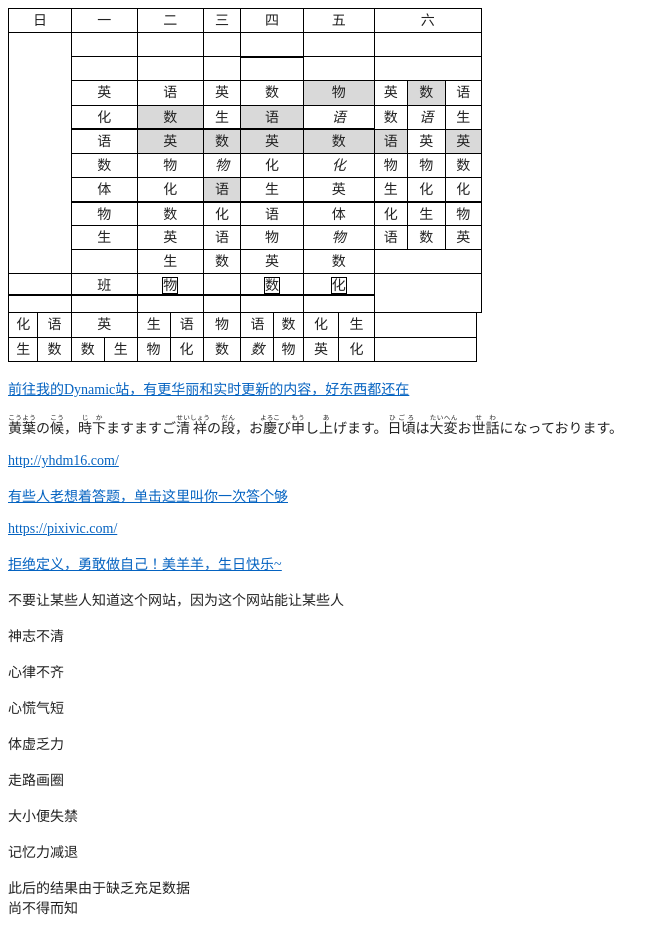
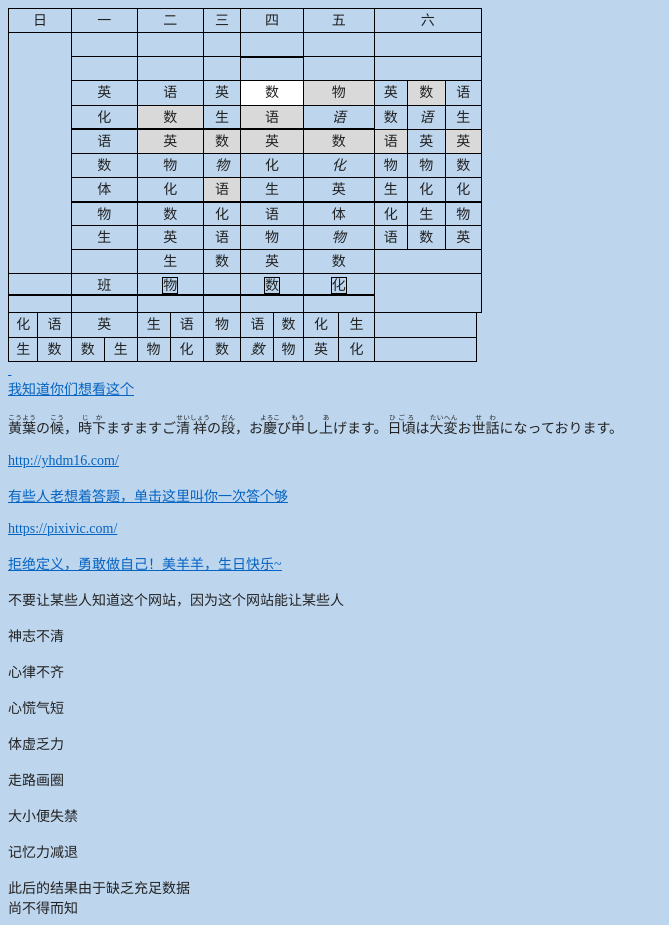
Before and after one commit to 9826HZg/AnotherDuskySite, a plain HTML site: page index.htm in a window 1280 px wide. Shown: the whole page, without its empty margins (0-669 px from the left). Drawn offline with Linux system fonts and the light colour scheme.

Commit message:
Add files via upload

```diff
--- a/index.htm
+++ b/index.htm
@@ -11,23 +11,22 @@ xmlns="http://www.w3.org/TR/REC-html40">
 <meta name=Generator content="Microsoft Word 15">
 <meta name=Originator content="Microsoft Word 15">
 <link rel=File-List href="index.files/filelist.xml">
-<title>あります</title>
 <!--[if gte mso 9]><xml>
  <o:DocumentProperties>
   <o:Author>Teng KR</o:Author>
   <o:Template>Normal</o:Template>
   <o:LastAuthor>登录d5</o:LastAuthor>
   <o:Revision>2</o:Revision>
-  <o:TotalTime>63</o:TotalTime>
+  <o:TotalTime>64</o:TotalTime>
   <o:LastPrinted>2022-09-30T13:46:00Z</o:LastPrinted>
-  <o:Created>2022-10-07T23:51:00Z</o:Created>
-  <o:LastSaved>2022-10-07T23:51:00Z</o:LastSaved>
+  <o:Created>2022-10-08T23:03:00Z</o:Created>
+  <o:LastSaved>2022-10-08T23:03:00Z</o:LastSaved>
   <o:Pages>1</o:Pages>
-  <o:Words>224</o:Words>
-  <o:Characters>1278</o:Characters>
-  <o:Lines>10</o:Lines>
-  <o:Paragraphs>2</o:Paragraphs>
-  <o:CharactersWithSpaces>1500</o:CharactersWithSpaces>
+  <o:Words>239</o:Words>
+  <o:Characters>1365</o:Characters>
+  <o:Lines>11</o:Lines>
+  <o:Paragraphs>3</o:Paragraphs>
+  <o:CharactersWithSpaces>1601</o:CharactersWithSpaces>
   <o:Version>16.00</o:Version>
  </o:DocumentProperties>
  <o:CustomDocumentProperties>
@@ -48,10 +47,9 @@ xmlns="http://www.w3.org/TR/REC-html40">
 <link rel=colorSchemeMapping href="index.files/colorschememapping.xml">
 <!--[if gte mso 9]><xml>
  <w:WordDocument>
-  <w:Zoom>123</w:Zoom>
   <w:SpellingState>Clean</w:SpellingState>
   <w:GrammarState>Clean</w:GrammarState>
-  <w:TrackMoves>false</w:TrackMoves>
+  <w:TrackMoves/>
   <w:TrackFormatting/>
   <w:PunctuationKerning/>
   <w:DrawingGridHorizontalSpacing>5.25 磅</w:DrawingGridHorizontalSpacing>
@@ -681,14 +679,6 @@ xmlns="http://www.w3.org/TR/REC-html40">
 <!--
  /* Font Definitions */
  @font-face
-	{font-family:宋体;
-	panose-1:2 1 6 0 3 1 1 1 1 1;
-	mso-font-alt:SimSun;
-	mso-font-charset:134;
-	mso-generic-font-family:auto;
-	mso-font-pitch:variable;
-	mso-font-signature:3 680460288 22 0 262145 0;}
-@font-face
 	{font-family:"Cambria Math";
 	panose-1:2 4 5 3 5 4 6 3 2 4;
 	mso-font-charset:0;
@@ -724,13 +714,6 @@ xmlns="http://www.w3.org/TR/REC-html40">
 	mso-generic-font-family:roman;
 	mso-font-pitch:variable;
 	mso-font-signature:-2147482905 717749503 18 0 131231 0;}
-@font-face
-	{font-family:"\@宋体";
-	panose-1:2 1 6 0 3 1 1 1 1 1;
-	mso-font-charset:134;
-	mso-generic-font-family:auto;
-	mso-font-pitch:variable;
-	mso-font-signature:3 680460288 22 0 262145 0;}
  /* Style Definitions */
  p.MsoNormal, li.MsoNormal, div.MsoNormal
 	{mso-style-unhide:no;
@@ -747,8 +730,7 @@ xmlns="http://www.w3.org/TR/REC-html40">
 	color:#222222;
 	mso-font-kerning:1.0pt;}
 p.MsoHeader, li.MsoHeader, div.MsoHeader
-	{mso-style-noshow:yes;
-	mso-style-priority:99;
+	{mso-style-priority:99;
 	mso-style-link:"页眉 字符";
 	margin:0cm;
 	text-align:center;
@@ -766,8 +748,7 @@ p.MsoHeader, li.MsoHeader, div.MsoHeader
 	color:#222222;
 	mso-font-kerning:1.0pt;}
 p.MsoFooter, li.MsoFooter, div.MsoFooter
-	{mso-style-noshow:yes;
-	mso-style-priority:99;
+	{mso-style-priority:99;
 	mso-style-link:"页脚 字符";
 	margin:0cm;
 	mso-pagination:none;
@@ -780,8 +761,7 @@ p.MsoFooter, li.MsoFooter, div.MsoFooter
 	color:#222222;
 	mso-font-kerning:1.0pt;}
 a:link, span.MsoHyperlink
-	{mso-style-noshow:yes;
-	mso-style-priority:99;
+	{mso-style-priority:99;
 	color:#0563C1;
 	mso-themecolor:hyperlink;
 	text-decoration:underline;
@@ -793,20 +773,8 @@ a:visited, span.MsoHyperlinkFollowed
 	mso-themecolor:followedhyperlink;
 	text-decoration:underline;
 	text-underline:single;}
-p.msonormal0, li.msonormal0, div.msonormal0
-	{mso-style-name:msonormal;
-	mso-style-unhide:no;
-	mso-margin-top-alt:auto;
-	margin-right:0cm;
-	mso-margin-bottom-alt:auto;
-	margin-left:0cm;
-	mso-pagination:widow-orphan;
-	font-size:12.0pt;
-	font-family:宋体;
-	mso-bidi-font-family:宋体;}
 span.a
 	{mso-style-name:"页眉 字符";
-	mso-style-noshow:yes;
 	mso-style-priority:99;
 	mso-style-unhide:no;
 	mso-style-locked:yes;
@@ -815,7 +783,6 @@ span.a
 	mso-bidi-font-size:9.0pt;}
 span.a0
 	{mso-style-name:"页脚 字符";
-	mso-style-noshow:yes;
 	mso-style-priority:99;
 	mso-style-unhide:no;
 	mso-style-locked:yes;
@@ -828,8 +795,6 @@ span.GramE
 .MsoChpDefault
 	{mso-style-type:export-only;
 	mso-default-props:yes;
-	font-size:10.0pt;
-	mso-ansi-font-size:10.0pt;
 	mso-bidi-font-size:10.5pt;
 	font-family:等线;
 	mso-ascii-font-family:等线;
@@ -837,8 +802,7 @@ span.GramE
 	mso-hansi-font-family:等线;
 	mso-bidi-font-family:"Times New Roman";
 	mso-bidi-theme-font:minor-bidi;
-	color:#222222;
-	mso-font-kerning:0pt;}
+	color:#222222;}
  /* Page Definitions */
  @page
 	{mso-page-border-surround-header:no;
@@ -872,10 +836,10 @@ div.WordSection1
 	mso-padding-alt:0cm 5.4pt 0cm 5.4pt;
 	mso-para-margin:0cm;
 	mso-pagination:widow-orphan;
-	font-size:10.0pt;
-	mso-bidi-font-size:10.5pt;
+	font-size:10.5pt;
 	font-family:等线;
-	color:#222222;}
+	color:#222222;
+	mso-font-kerning:1.0pt;}
 table.MsoTableGrid
 	{mso-style-name:网格型;
 	mso-tstyle-rowband-size:0;
@@ -895,15 +859,16 @@ table.MsoTableGrid
 	mso-font-kerning:1.0pt;}
 </style>
 <![endif]--><!--[if gte mso 9]><xml>
- <o:shapedefaults v:ext="edit" spidmax="2050"/>
-</xml><![endif]--><!--[if gte mso 9]><xml>
+ <o:shapedefaults v:ext="edit" spidmax="2050">
+  <o:colormenu v:ext="edit" fillcolor="none [1304]"/>
+ </o:shapedefaults></xml><![endif]--><!--[if gte mso 9]><xml>
  <o:shapelayout v:ext="edit">
   <o:idmap v:ext="edit" data="2"/>
  </o:shapelayout></xml><![endif]-->
 </head>
 
-<body lang=ZH-CN link="#0563C1" vlink="#954F72" style='tab-interval:21.0pt;
-word-wrap:break-word;text-justify-trim:punctuation'>
+<body bgcolor="#BDD6EE" lang=ZH-CN link="#0563C1" vlink="#954F72"
+style='tab-interval:21.0pt;word-wrap:break-word;text-justify-trim:punctuation'>
 
 <div class=WordSection1 style='layout-grid:15.6pt'>
 
@@ -1736,12 +1701,13 @@ word-wrap:break-word;text-justify-trim:punctuation'>
  <![endif]>
 </table>
 
-<p class=MsoNormal><span lang=EN-US><o:p>&nbsp;</o:p></span></p>
+<p class=MsoNormal><span class=MsoHyperlink><span lang=EN-US><o:p><span
+ style='text-decoration:none'>&nbsp;</span></o:p></span></span></p>
 
 <p class=MsoNormal><span lang=EN-US><a
-href="https://9tyes.sharepoint.com/sites/melancholy"><span lang=EN-US><span
-lang=EN-US>前往我的Dynamic</span></span><span lang=EN-US><span lang=EN-US>站，有更华丽和实时更新的内容，好东西都还在</span></span></a><span
-class=MsoHyperlink><o:p></o:p></span></span></p>
+href="https://9tyes.sharepoint.com/sites/melancholy/SitePages/%E5%A5%BD%E5%A5%BD%E6%83%B3%E4%B8%80%E6%83%B3%E4%BD%A0%E4%B8%BA%E4%BB%80%E4%B9%88%E7%82%B9%E8%BF%9B%E6%9D%A5.aspx"><span
+lang=EN-US><span lang=EN-US>我知道你们想看这</span></span><span lang=EN-US><span
+lang=EN-US>个</span></span></a><span class=MsoHyperlink><o:p></o:p></span></span></p>
 
 <p class=MsoNormal><span lang=EN-US><o:p>&nbsp;</o:p></span></p>
 
@@ -1749,24 +1715,49 @@ class=MsoHyperlink><o:p></o:p></span></span></p>
 minor-latin;mso-fareast-font-family:等线;mso-fareast-theme-font:minor-latin;
 mso-hansi-font-family:等线;mso-hansi-theme-font:minor-latin;mso-fareast-language:
 JA'><ruby style='ruby-align:distribute-space'><span lang=JA>黄葉</span><rp>(</rp><rt
-style='font-size:5.0pt;layout-grid-mode:line'>こうよう</rt><rp>)</rp></ruby><span
-lang=JA style='font-size:10.5pt'>の</span><span style='font-size:10.5pt'><ruby
-style='ruby-align:distribute-space'><span lang=JA>候</span><rp>(</rp><rt
-style='font-size:5.0pt;layout-grid-mode:line'>こう</rt><rp>)</rp></ruby><span
-lang=JA style='font-size:10.5pt'>，</span><span style='font-size:10.5pt'><ruby
-style='ruby-align:distribute-space'><span lang=JA>時下</span><rp>(</rp><rt
-style='font-size:5.0pt;layout-grid-mode:line'>じか</rt><rp>)</rp></ruby><span
-lang=JA style='font-size:10.5pt'>ますますご</span><span style='font-size:10.5pt'><ruby
-style='ruby-align:distribute-space'><span lang=JA>清</span><rp>(</rp><rt
-style='font-size:5.0pt;layout-grid-mode:line'>せい</rt><rp>)</rp></ruby><span
+style='font-size:5.0pt;layout-grid-mode:line'>こうよう</rt><rp>)</rp></ruby></span><span
+lang=JA style='font-size:10.5pt;mso-ascii-font-family:等线;mso-ascii-theme-font:
+minor-latin;mso-fareast-font-family:等线;mso-fareast-theme-font:minor-latin;
+mso-hansi-font-family:等线;mso-hansi-theme-font:minor-latin;mso-fareast-language:
+JA'>の</span><span lang=EN-US style='font-size:10.5pt;mso-ascii-font-family:
+等线;mso-ascii-theme-font:minor-latin;mso-fareast-font-family:等线;mso-fareast-theme-font:
+minor-latin;mso-hansi-font-family:等线;mso-hansi-theme-font:minor-latin;
+mso-fareast-language:JA'><ruby style='ruby-align:distribute-space'><span
+lang=JA>候</span><rp>(</rp><rt style='font-size:5.0pt;layout-grid-mode:line'>こう</rt><rp>)</rp></ruby></span><span
+lang=JA style='font-size:10.5pt;mso-ascii-font-family:等线;mso-ascii-theme-font:
+minor-latin;mso-fareast-font-family:等线;mso-fareast-theme-font:minor-latin;
+mso-hansi-font-family:等线;mso-hansi-theme-font:minor-latin;mso-fareast-language:
+JA'>，</span><span lang=EN-US style='font-size:10.5pt;mso-ascii-font-family:
+等线;mso-ascii-theme-font:minor-latin;mso-fareast-font-family:等线;mso-fareast-theme-font:
+minor-latin;mso-hansi-font-family:等线;mso-hansi-theme-font:minor-latin;
+mso-fareast-language:JA'><ruby style='ruby-align:distribute-space'><span
+lang=JA>時下</span><rp>(</rp><rt style='font-size:5.0pt;layout-grid-mode:line'>じか</rt><rp>)</rp></ruby></span><span
+lang=JA style='font-size:10.5pt;mso-ascii-font-family:等线;mso-ascii-theme-font:
+minor-latin;mso-fareast-font-family:等线;mso-fareast-theme-font:minor-latin;
+mso-hansi-font-family:等线;mso-hansi-theme-font:minor-latin;mso-fareast-language:
+JA'>ますますご</span><span lang=EN-US style='font-size:10.5pt;mso-ascii-font-family:
+等线;mso-ascii-theme-font:minor-latin;mso-fareast-font-family:等线;mso-fareast-theme-font:
+minor-latin;mso-hansi-font-family:等线;mso-hansi-theme-font:minor-latin;
+mso-fareast-language:JA'><ruby style='ruby-align:distribute-space'><span
+lang=JA>清</span><rp>(</rp><rt style='font-size:5.0pt;layout-grid-mode:line'>せい</rt><rp>)</rp></ruby><span
 style='font-size:10.5pt'><ruby style='ruby-align:distribute-space'><span
-lang=JA>祥</span><rp>(</rp><rt style='font-size:5.0pt;layout-grid-mode:line'>しょう</rt><rp>)</rp></ruby><span
-lang=JA style='font-size:10.5pt'>の</span><span style='font-size:10.5pt'><ruby
-style='ruby-align:distribute-space'><span lang=JA>段</span><rp>(</rp><rt
-style='font-size:5.0pt;layout-grid-mode:line'>だん</rt><rp>)</rp></ruby><span
-lang=JA style='font-size:10.5pt'>，お</span><span style='font-size:10.5pt'><ruby
-style='ruby-align:distribute-space'><span lang=JA>慶</span><rp>(</rp><rt
-style='font-size:5.0pt;layout-grid-mode:line'>よろこ</rt><rp>)</rp></ruby><span
+lang=JA>祥</span><rp>(</rp><rt style='font-size:5.0pt;layout-grid-mode:line'>しょう</rt><rp>)</rp></ruby></span></span><span
+lang=JA style='font-size:10.5pt;mso-ascii-font-family:等线;mso-ascii-theme-font:
+minor-latin;mso-fareast-font-family:等线;mso-fareast-theme-font:minor-latin;
+mso-hansi-font-family:等线;mso-hansi-theme-font:minor-latin;mso-fareast-language:
+JA'>の</span><span lang=EN-US style='font-size:10.5pt;mso-ascii-font-family:
+等线;mso-ascii-theme-font:minor-latin;mso-fareast-font-family:等线;mso-fareast-theme-font:
+minor-latin;mso-hansi-font-family:等线;mso-hansi-theme-font:minor-latin;
+mso-fareast-language:JA'><ruby style='ruby-align:distribute-space'><span
+lang=JA>段</span><rp>(</rp><rt style='font-size:5.0pt;layout-grid-mode:line'>だん</rt><rp>)</rp></ruby></span><span
+lang=JA style='font-size:10.5pt;mso-ascii-font-family:等线;mso-ascii-theme-font:
+minor-latin;mso-fareast-font-family:等线;mso-fareast-theme-font:minor-latin;
+mso-hansi-font-family:等线;mso-hansi-theme-font:minor-latin;mso-fareast-language:
+JA'>，お</span><span lang=EN-US style='font-size:10.5pt;mso-ascii-font-family:
+等线;mso-ascii-theme-font:minor-latin;mso-fareast-font-family:等线;mso-fareast-theme-font:
+minor-latin;mso-hansi-font-family:等线;mso-hansi-theme-font:minor-latin;
+mso-fareast-language:JA'><ruby style='ruby-align:distribute-space'><span
+lang=JA>慶</span><rp>(</rp><rt style='font-size:5.0pt;layout-grid-mode:line'>よろこ</rt><rp>)</rp></ruby><span
 lang=JA style='font-size:10.5pt'>び</span><span style='font-size:10.5pt'><ruby
 style='ruby-align:distribute-space'><span lang=JA>申</span><rp>(</rp><rt
 style='font-size:5.0pt;layout-grid-mode:line'>もう</rt><rp>)</rp></ruby><span
@@ -1775,21 +1766,29 @@ style='ruby-align:distribute-space'><span lang=JA>上</span><rp>(</rp><rt
 style='font-size:5.0pt;layout-grid-mode:line'>あ</rt><rp>)</rp></ruby><span
 lang=JA style='font-size:10.5pt'>げます。</span><span style='font-size:10.5pt'><ruby
 style='ruby-align:distribute-space'><span lang=JA>日頃</span><rp>(</rp><rt
-style='font-size:5.0pt;layout-grid-mode:line'>ひごろ</rt><rp>)</rp></ruby><span
-lang=JA style='font-size:10.5pt'>は</span><span style='font-size:10.5pt'><ruby
-style='ruby-align:distribute-space'><span lang=JA>大</span><rp>(</rp><rt
-style='font-size:5.0pt;layout-grid-mode:line'>たい</rt><rp>)</rp></ruby><span
+style='font-size:5.0pt;layout-grid-mode:line'>ひごろ</rt><rp>)</rp></ruby></span></span></span></span><span
+lang=JA style='font-size:10.5pt;mso-ascii-font-family:等线;mso-ascii-theme-font:
+minor-latin;mso-fareast-font-family:等线;mso-fareast-theme-font:minor-latin;
+mso-hansi-font-family:等线;mso-hansi-theme-font:minor-latin;mso-fareast-language:
+JA'>は</span><span lang=EN-US style='font-size:10.5pt;mso-ascii-font-family:
+等线;mso-ascii-theme-font:minor-latin;mso-fareast-font-family:等线;mso-fareast-theme-font:
+minor-latin;mso-hansi-font-family:等线;mso-hansi-theme-font:minor-latin;
+mso-fareast-language:JA'><ruby style='ruby-align:distribute-space'><span
+lang=JA>大</span><rp>(</rp><rt style='font-size:5.0pt;layout-grid-mode:line'>たい</rt><rp>)</rp></ruby><span
 style='font-size:10.5pt'><ruby style='ruby-align:distribute-space'><span
 lang=JA>変</span><rp>(</rp><rt style='font-size:5.0pt;layout-grid-mode:line'>へん</rt><rp>)</rp></ruby><span
 lang=JA style='font-size:10.5pt'>お</span><span style='font-size:10.5pt'><ruby
 style='ruby-align:distribute-space'><span lang=JA>世</span><rp>(</rp><rt
 style='font-size:5.0pt;layout-grid-mode:line'>せ</rt><rp>)</rp></ruby><span
 style='font-size:10.5pt'><ruby style='ruby-align:distribute-space'><span
-lang=JA>話</span><rp>(</rp><rt style='font-size:5.0pt;layout-grid-mode:line'>わ</rt><rp>)</rp></ruby><span
-lang=JA style='font-size:10.5pt'>になっております。</span></span></span></span></span></span></span></span></span></span></span></span></span></span></span><span
-lang=EN-US style='font-size:10.5pt;mso-ascii-font-family:等线;mso-ascii-theme-font:
-minor-latin;mso-fareast-font-family:"Yu Mincho";mso-hansi-font-family:等线;
-mso-hansi-theme-font:minor-latin;mso-fareast-language:JA'><o:p></o:p></span></p>
+lang=JA>話</span><rp>(</rp><rt style='font-size:5.0pt;layout-grid-mode:line'>わ</rt><rp>)</rp></ruby></span></span></span></span><span
+lang=JA style='font-size:10.5pt;mso-ascii-font-family:等线;mso-ascii-theme-font:
+minor-latin;mso-fareast-font-family:等线;mso-fareast-theme-font:minor-latin;
+mso-hansi-font-family:等线;mso-hansi-theme-font:minor-latin;mso-fareast-language:
+JA'>になっております。</span><span lang=EN-US style='font-size:10.5pt;mso-ascii-font-family:
+等线;mso-ascii-theme-font:minor-latin;mso-fareast-font-family:"Yu Mincho";
+mso-hansi-font-family:等线;mso-hansi-theme-font:minor-latin;mso-fareast-language:
+JA'><o:p></o:p></span></p>
 
 <p class=MsoNormal><span lang=EN-US style='mso-ascii-font-family:等线;mso-ascii-theme-font:
 minor-latin;mso-fareast-font-family:"Yu Mincho";mso-hansi-font-family:等线;
@@ -1798,13 +1797,18 @@ mso-hansi-theme-font:minor-latin;mso-fareast-language:JA'><o:p>&nbsp;</o:p></spa
 <p class=MsoNormal><span lang=EN-US><a href="http://yhdm16.com/"><span
 style='mso-ascii-font-family:等线;mso-ascii-theme-font:minor-latin;mso-fareast-font-family:
 "Yu Mincho";mso-hansi-font-family:等线;mso-hansi-theme-font:minor-latin;
-mso-fareast-language:JA'>http://yhdm16.com/</span></a><span class=MsoHyperlink><o:p></o:p></span></span></p>
-
-<p class=MsoNormal><span lang=EN-US><o:p>&nbsp;</o:p></span></p>
+mso-fareast-language:JA'>http://yhdm16.com/</span></a></span><span
+class=MsoHyperlink><span lang=EN-US style='mso-ascii-font-family:等线;mso-ascii-theme-font:
+minor-latin;mso-fareast-font-family:"Yu Mincho";mso-hansi-font-family:等线;
+mso-hansi-theme-font:minor-latin;mso-fareast-language:JA'><o:p></o:p></span></span></p>
+
+<p class=MsoNormal><span lang=EN-US style='mso-ascii-font-family:等线;mso-ascii-theme-font:
+minor-latin;mso-fareast-font-family:"Yu Mincho";mso-hansi-font-family:等线;
+mso-hansi-theme-font:minor-latin;mso-fareast-language:JA'><o:p>&nbsp;</o:p></span></p>
 
 <p class=MsoNormal><span lang=EN-US><a
-href="https://forms.office.com/r/ayREiMu6dQ"><span lang=EN-US><span lang=EN-US>有些人老想着答题，单击这里叫你<span
-class=GramE><span lang=EN-US>一次答个够</span></span></span></span></a></span></p>
+href="https://forms.office.com/r/ayREiMu6dQ"><span lang=EN-US><span lang=EN-US>有些人</span></span><span
+lang=EN-US><span lang=EN-US>老想着答题，单击这里叫你<span class=GramE><span lang=EN-US>一次答个够</span></span></span></span></a></span></p>
 
 <p class=MsoNormal><span lang=EN-US style='mso-ascii-font-family:等线;mso-ascii-theme-font:
 minor-latin;mso-fareast-font-family:"Yu Mincho";mso-hansi-font-family:等线;
@@ -1814,48 +1818,56 @@ mso-hansi-theme-font:minor-latin'><o:p>&nbsp;</o:p></span></p>
 style='mso-ascii-font-family:等线;mso-ascii-theme-font:minor-latin;mso-fareast-font-family:
 "Yu Mincho";mso-hansi-font-family:等线;mso-hansi-theme-font:minor-latin;
 mso-fareast-language:JA'>https://pixivic.com/</span></a></span><span
-class=MsoHyperlink><span lang=EN-US style='mso-fareast-language:JA'><o:p></o:p></span></span></p>
+class=MsoHyperlink><span lang=EN-US style='mso-ascii-font-family:等线;mso-ascii-theme-font:
+minor-latin;mso-fareast-font-family:"Yu Mincho";mso-hansi-font-family:等线;
+mso-hansi-theme-font:minor-latin;mso-fareast-language:JA'><o:p></o:p></span></span></p>
+
+<p class=MsoNormal><span lang=EN-US style='mso-ascii-font-family:等线;mso-ascii-theme-font:
+minor-latin;mso-fareast-font-family:"Yu Mincho";mso-hansi-font-family:等线;
+mso-hansi-theme-font:minor-latin;mso-fareast-language:JA'><o:p>&nbsp;</o:p></span></p>
+
+<p class=MsoNormal align=left style='margin-right:15.0pt;text-align:left;
+mso-pagination:widow-orphan'><span lang=EN-US><a
+href="https://mp.weixin.qq.com/s/Eg_PjsFmj1CgZ9Oix1oM0w" target="_blank"><o:p></o:p></a></span></p>
+
+<p class=MsoNormal><span class=MsoHyperlink><a
+href="https://mp.weixin.qq.com/s/Eg_PjsFmj1CgZ9Oix1oM0w" target="_blank">拒绝定义，勇敢做自己！美羊羊，生日快乐<span
+lang=EN-US>~<o:p></o:p></span></a></span></p>
 
 <p class=MsoNormal><span lang=EN-US><o:p>&nbsp;</o:p></span></p>
 
-<p class=MsoNormal><span class=MsoHyperlink><span lang=EN-US><a
-href="https://mp.weixin.qq.com/s/Eg_PjsFmj1CgZ9Oix1oM0w" target="_blank"><span
-lang=EN-US><span lang=EN-US>拒绝定义，勇敢做自己！美羊羊，生日快乐~</span></span></a><o:p></o:p></span></span></p>
+<p class=MsoNormal>不要让某些人知道这个网站，因为这个网站能让某些人</p>
 
 <p class=MsoNormal><span lang=EN-US><o:p>&nbsp;</o:p></span></p>
 
-<p class=MsoNormal>不要让某些人知道这个网站，因为这个网站能让某些人</p>
+<p class=MsoNormal>神志不清</p>
 
 <p class=MsoNormal><span lang=EN-US><o:p>&nbsp;</o:p></span></p>
 
-<p class=MsoNormal>神志不清</p>
+<p class=MsoNormal>心律不齐</p>
 
 <p class=MsoNormal><span lang=EN-US><o:p>&nbsp;</o:p></span></p>
 
-<p class=MsoNormal>心律不齐</p>
+<p class=MsoNormal>心慌气短</p>
 
 <p class=MsoNormal><span lang=EN-US><o:p>&nbsp;</o:p></span></p>
 
-<p class=MsoNormal>心慌气短</p>
+<p class=MsoNormal>体虚乏力</p>
 
 <p class=MsoNormal><span lang=EN-US><o:p>&nbsp;</o:p></span></p>
 
-<p class=MsoNormal>体虚乏力</p>
+<p class=MsoNormal>走路画圈</p>
 
 <p class=MsoNormal><span lang=EN-US><o:p>&nbsp;</o:p></span></p>
 
-<p class=MsoNormal>走路画圈</p>
+<p class=MsoNormal>大小便失禁</p>
 
 <p class=MsoNormal><span lang=EN-US><o:p>&nbsp;</o:p></span></p>
 
-<p class=MsoNormal>大小便失禁</p>
+<p class=MsoNormal>记忆力减退</p>
 
 <p class=MsoNormal><span lang=EN-US><o:p>&nbsp;</o:p></span></p>
 
-<p class=MsoNormal>记忆力减退</p>
-
-<p class=MsoNormal><span lang=EN-US><o:p>&nbsp;</o:p></span></p>
-
 <p class=MsoNormal>此后的结果由于缺乏充足数据</p>
 
 <p class=MsoNormal><span lang=JA style='mso-fareast-language:JA'>尚不得而知</span></p>
```
Also changed, not shown: index.files/header.htm (+3 -3 lines), 1 other file.
